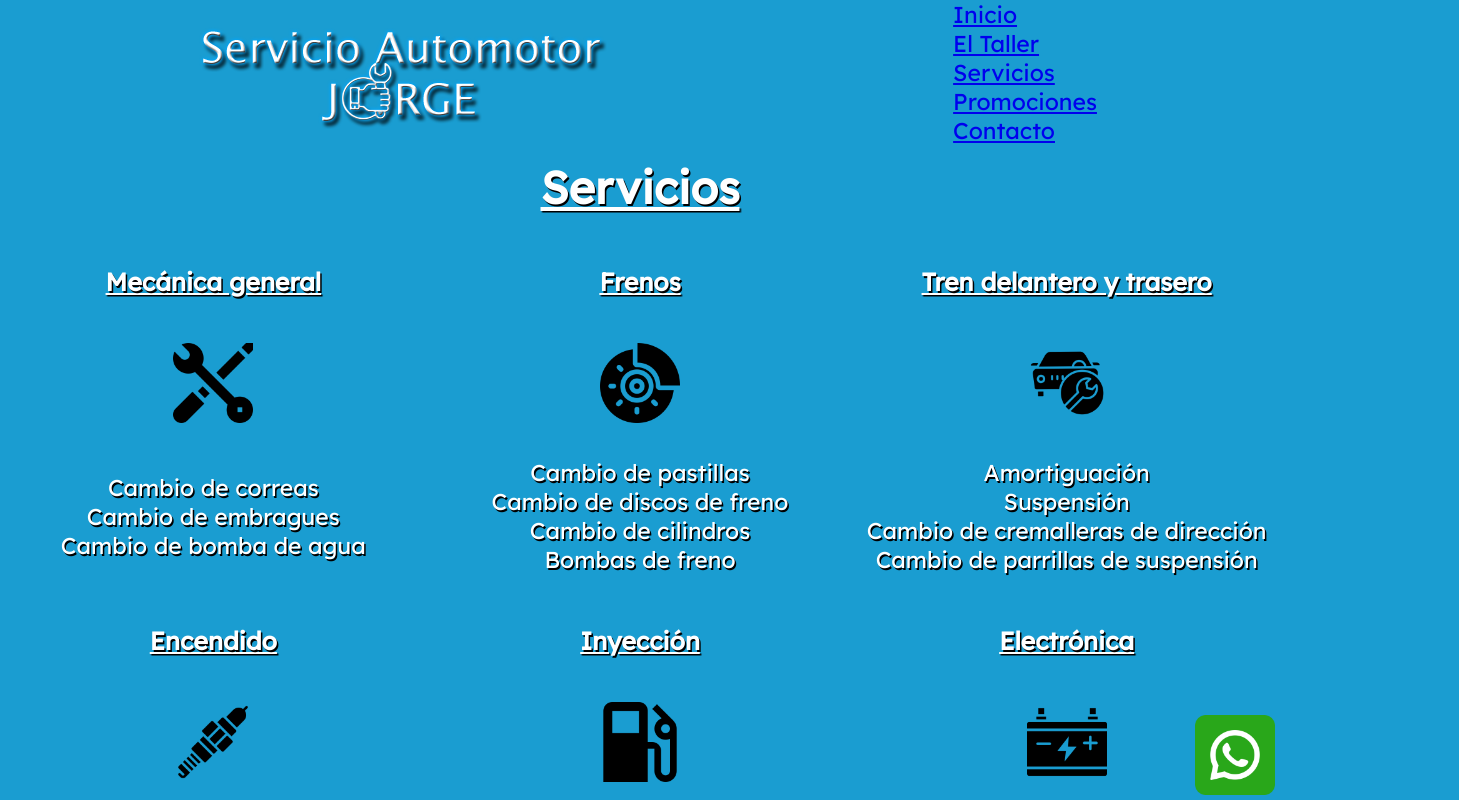
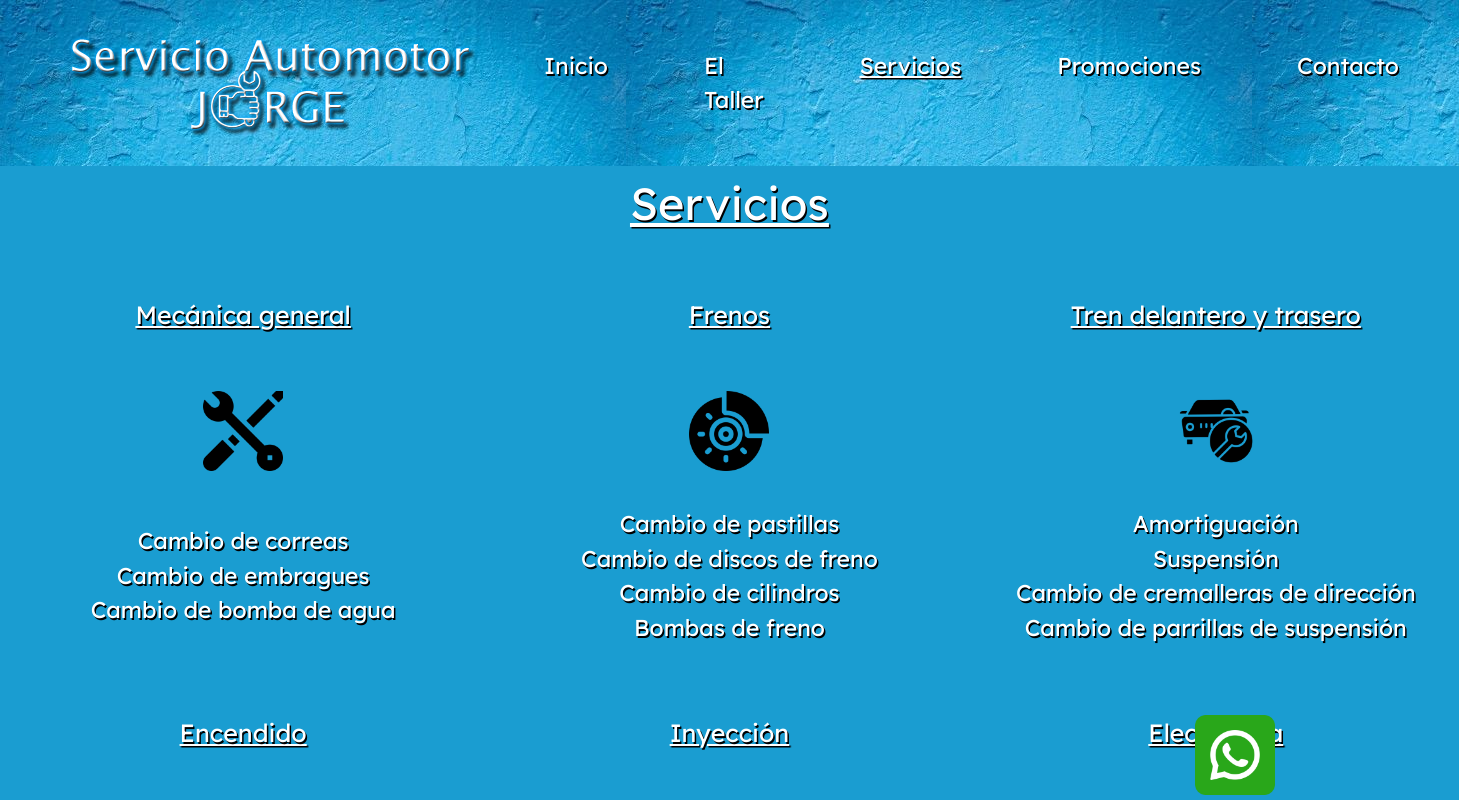
Before and after one commit to JPezzo/tallermecanico-jordanpezzo, a plain HTML site: page pages/servicios.html in a window 1280 px wide. Shown: the top 800 px of the page, 1459 px wide, since content can reach past the window. Drawn offline with nearby package versions, Linux system fonts and the light colour scheme.

Commit message:
Añadí el navbar de Bootstrap a la sección Servicios

```diff
--- a/pages/servicios.html
+++ b/pages/servicios.html
@@ -5,8 +5,8 @@
     <meta http-equiv="X-UA-Compatible" content="IE=edge">
     <meta name="viewport" content="width=device-width, initial-scale=1.0">
 
-    <!-- CSS -->
-    <link rel="stylesheet" href="../css/style.css">
+    <!-- Bootstrap -->
+    <link href="https://cdn.jsdelivr.net/npm/bootstrap@5.1.3/dist/css/bootstrap.min.css" rel="stylesheet" integrity="sha384-1BmE4kWBq78iYhFldvKuhfTAU6auU8tT94WrHftjDbrCEXSU1oBoqyl2QvZ6jIW3" crossorigin="anonymous">
 
     <!-- Animación -->
     <link rel="stylesheet" href="https://unpkg.com/aos@next/dist/aos.css" />
@@ -16,47 +16,45 @@
     <link rel="preconnect" href="https://fonts.gstatic.com" crossorigin>
     <link href="https://fonts.googleapis.com/css2?family=Lexend&display=swap" rel="stylesheet">
 
+    <!-- CSS -->
+    <link rel="stylesheet" href="../css/style.css">
+
     <title>Servicios - Servicio Automotor JORGE</title>
 </head>
 <body class="grid-container-body-servicios" data-aos="fade-down"
     data-aos-easing="linear"
     data-aos-duration="300">
+
     <!-- Inicio del header -->
     <header>
-        <!-- Logo del taller mecánico. Si se le hace clic, quiero que redirija al usuario a la página principal, por eso el enlace relativo a index.html -->
+        <nav class="navbar navbar-expand-lg navbar-light bg-light background-navbar">
+            <div class="container-fluid">
                 <a href="index.html">
                     <img src="../archivos-multimedia/taller-mecanico-logo-mas-chico2.png" alt="Logo del Servicio Automotor JORGE. Está conformado por el propio nombre del taller, escrito en color negro y con un sombreado celeste. Además, la O de Jorge es una mano sujetando una llave combinada." class="logo-header">
                 </a>
-
-        <!-- Panel de navegación en lista desordenada con enlaces relativos -->
-        <nav class="nav">
-            <ul class="menu-container">
-                <li class="lista-horizontal">
-                    <a href="../index.html" class="a-header">
-                        Inicio
-                    </a>
+              <button class="navbar-toggler" type="button" data-bs-toggle="collapse" data-bs-target="#navbarSupportedContent" aria-controls="navbarSupportedContent" aria-expanded="false" aria-label="Toggle navigation">
+                <span class="navbar-toggler-icon"></span>
+              </button>
+              <div class="collapse navbar-collapse" id="navbarSupportedContent">
+                <ul class="navbar-nav me-auto mb-2 mb-lg-0 col justify-content-end">
+                  <li class="nav-item lista-horizontal">
+                    <a class="nav-link active a-header" href="../index.html">Inicio</a>
                   </li>
-                <li class="lista-horizontal">
-                    <a href="../pages/el-taller.html" class="a-header">
-                        El Taller
-                    </a>
+                  <li class="nav-item lista-horizontal">
+                    <a class="nav-link a-header" href="el-taller.html">El Taller</a>
                   </li>
-                <li class="lista-horizontal">
-                    <a href="../pages/servicios.html" class="a-header-servicios">
-                        Servicios
-                    </a>
+                  <li class="nav-item lista-horizontal">
+                    <a class="nav-link a-header-servicios" href="servicios.html">Servicios</a>
                   </li>
-                <li class="lista-horizontal">
-                    <a href="../pages/promociones.html" class="a-header">
-                        Promociones
-                    </a>
+                  <li class="nav-item lista-horizontal">
+                    <a class="nav-link a-header" href="promociones.html">Promociones</a>
                   </li>
-                <li class="lista-horizontal">
-                    <a href="../pages/contacto.html" class="a-header">
-                        Contacto
-                    </a>
+                  <li class="nav-item lista-horizontal">
+                    <a class="nav-link a-header" href="contacto.html">Contacto</a>
                   </li>
                 </ul>
+              </div>
+            </div>
           </nav>
     </header>
     <!-- Fin del header -->
@@ -174,5 +172,9 @@
     <script>
       AOS.init();
     </script>
+
+    <!-- Bootstrap -->
+    <script src="https://cdn.jsdelivr.net/npm/@popperjs/core@2.10.2/dist/umd/popper.min.js" integrity="sha384-7+zCNj/IqJ95wo16oMtfsKbZ9ccEh31eOz1HGyDuCQ6wgnyJNSYdrPa03rtR1zdB" crossorigin="anonymous"></script>
+    <script src="https://cdn.jsdelivr.net/npm/bootstrap@5.1.3/dist/js/bootstrap.min.js" integrity="sha384-QJHtvGhmr9XOIpI6YVutG+2QOK9T+ZnN4kzFN1RtK3zEFEIsxhlmWl5/YESvpZ13" crossorigin="anonymous"></script>
 </body>
 </html>
```
Lines whose indentation alone changed are shown as unchanged.
